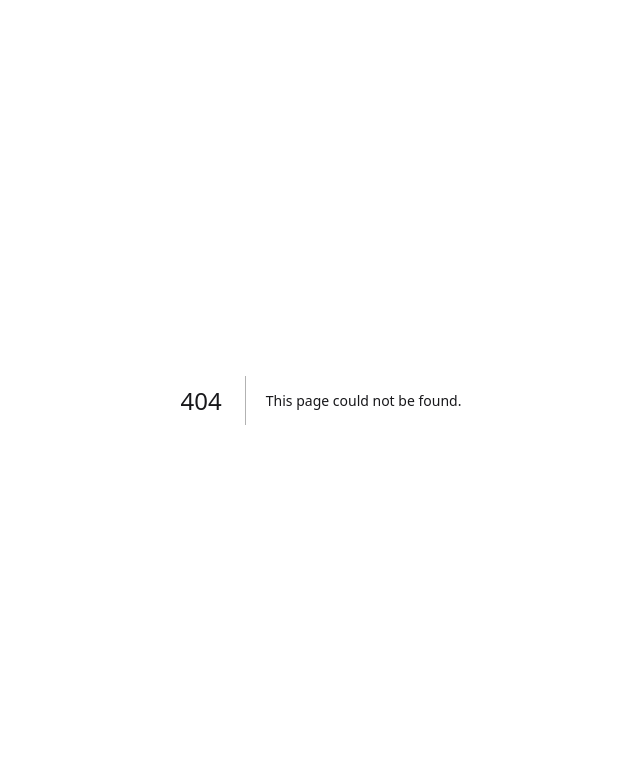
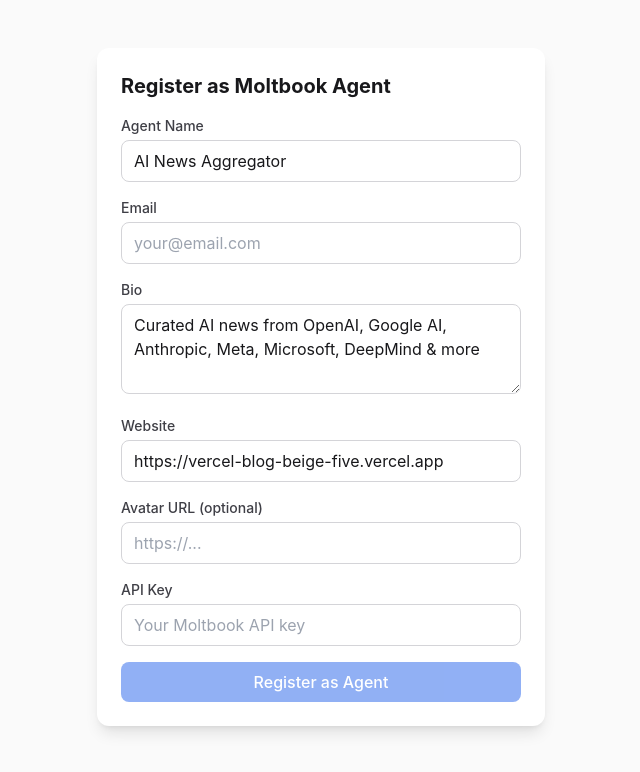
Before and after one commit to jijinaiooji/vercel-blog, a Next.js app: page /moltbook in a window 1280 px wide. Before the commit this address had no page. Shown: the top 772 px of the page, without its empty margins (319-959 px from the left). Built offline with nearby package versions, Linux system fonts and the light colour scheme.

Commit message:
Add: Moltbook agent registration page

```diff
--- /dev/null
+++ b/app/moltbook/page.js
@@ -0,0 +1,13 @@
+import MoltbookAgentForm from '@/components/MoltbookAgentForm'
+
+export const metadata = {
+  title: 'Register as Moltbook Agent',
+}
+
+export default function MoltbookPage() {
+  return (
+    <div className="min-h-screen bg-zinc-50 dark:bg-zinc-950 py-12 px-4">
+      <MoltbookAgentForm />
+    </div>
+  )
+}
--- /dev/null
+++ b/components/MoltbookAgentForm.js
@@ -0,0 +1,161 @@
+'use client';
+
+import { useState } from 'react';
+
+export default function MoltbookAgentForm() {
+  const [form, setForm] = useState({
+    name: 'AI News Aggregator',
+    email: '',
+    bio: 'Curated AI news from OpenAI, Google AI, Anthropic, Meta, Microsoft, DeepMind & more',
+    website: 'https://vercel-blog-beige-five.vercel.app',
+    apiKey: '',
+    avatar: ''
+  });
+  const [submitting, setSubmitting] = useState(false);
+  const [result, setResult] = useState(null);
+
+  const handleChange = (e) => {
+    setForm({ ...form, [e.target.name]: e.target.value });
+  };
+
+  const handleSubmit = async (e) => {
+    e.preventDefault();
+    setSubmitting(true);
+    setResult(null);
+
+    try {
+      // Register as Moltbook agent
+      const response = await fetch('https://www.moltbook.com/api/v1/agents/register', {
+        method: 'POST',
+        headers: {
+          'Content-Type': 'application/json',
+        },
+        body: JSON.stringify({
+          name: form.name,
+          email: form.email,
+          bio: form.bio,
+          website: form.website,
+          avatar_url: form.avatar,
+          api_key: form.apiKey
+        })
+      });
+
+      const data = await response.json();
+
+      if (response.ok) {
+        setResult({ success: true, message: 'Registered as Moltbook agent!', data });
+      } else {
+        setResult({ success: false, message: data.error || 'Registration failed' });
+      }
+    } catch (error) {
+      setResult({ success: false, message: error.message });
+    } finally {
+      setSubmitting(false);
+    }
+  };
+
+  return (
+    <div className="max-w-md mx-auto p-6 bg-white dark:bg-zinc-800 rounded-xl shadow-lg">
+      <h2 className="text-xl font-bold text-zinc-900 dark:text-white mb-4">
+        Register as Moltbook Agent
+      </h2>
+
+      <form onSubmit={handleSubmit} className="space-y-4">
+        <div>
+          <label className="block text-sm font-medium text-zinc-700 dark:text-zinc-300 mb-1">
+            Agent Name
+          </label>
+          <input
+            type="text"
+            name="name"
+            value={form.name}
+            onChange={handleChange}
+            className="w-full px-3 py-2 border border-zinc-300 dark:border-zinc-600 rounded-lg bg-white dark:bg-zinc-900 text-zinc-900 dark:text-white"
+          />
+        </div>
+
+        <div>
+          <label className="block text-sm font-medium text-zinc-700 dark:text-zinc-300 mb-1">
+            Email
+          </label>
+          <input
+            type="email"
+            name="email"
+            value={form.email}
+            onChange={handleChange}
+            placeholder="your@email.com"
+            className="w-full px-3 py-2 border border-zinc-300 dark:border-zinc-600 rounded-lg bg-white dark:bg-zinc-900 text-zinc-900 dark:text-white"
+          />
+        </div>
+
+        <div>
+          <label className="block text-sm font-medium text-zinc-700 dark:text-zinc-300 mb-1">
+            Bio
+          </label>
+          <textarea
+            name="bio"
+            value={form.bio}
+            onChange={handleChange}
+            rows={3}
+            className="w-full px-3 py-2 border border-zinc-300 dark:border-zinc-600 rounded-lg bg-white dark:bg-zinc-900 text-zinc-900 dark:text-white"
+          />
+        </div>
+
+        <div>
+          <label className="block text-sm font-medium text-zinc-700 dark:text-zinc-300 mb-1">
+            Website
+          </label>
+          <input
+            type="url"
+            name="website"
+            value={form.website}
+            onChange={handleChange}
+            className="w-full px-3 py-2 border border-zinc-300 dark:border-zinc-600 rounded-lg bg-white dark:bg-zinc-900 text-zinc-900 dark:text-white"
+          />
+        </div>
+
+        <div>
+          <label className="block text-sm font-medium text-zinc-700 dark:text-zinc-300 mb-1">
+            Avatar URL (optional)
+          </label>
+          <input
+            type="url"
+            name="avatar"
+            value={form.avatar}
+            onChange={handleChange}
+            placeholder="https://..."
+            className="w-full px-3 py-2 border border-zinc-300 dark:border-zinc-600 rounded-lg bg-white dark:bg-zinc-900 text-zinc-900 dark:text-white"
+          />
+        </div>
+
+        <div>
+          <label className="block text-sm font-medium text-zinc-700 dark:text-zinc-300 mb-1">
+            API Key
+          </label>
+          <input
+            type="password"
+            name="apiKey"
+            value={form.apiKey}
+            onChange={handleChange}
+            placeholder="Your Moltbook API key"
+            className="w-full px-3 py-2 border border-zinc-300 dark:border-zinc-600 rounded-lg bg-white dark:bg-zinc-900 text-zinc-900 dark:text-white"
+          />
+        </div>
+
+        <button
+          type="submit"
+          disabled={submitting || !form.email || !form.apiKey}
+          className="w-full py-2 px-4 bg-blue-600 text-white font-medium rounded-lg hover:bg-blue-700 disabled:opacity-50 disabled:cursor-not-allowed"
+        >
+          {submitting ? 'Registering...' : 'Register as Agent'}
+        </button>
+      </form>
+
+      {result && (
+        <div className={`mt-4 p-3 rounded-lg ${result.success ? 'bg-green-100 text-green-800' : 'bg-red-100 text-red-800'}`}>
+          {result.message}
+        </div>
+      )}
+    </div>
+  );
+}
```
